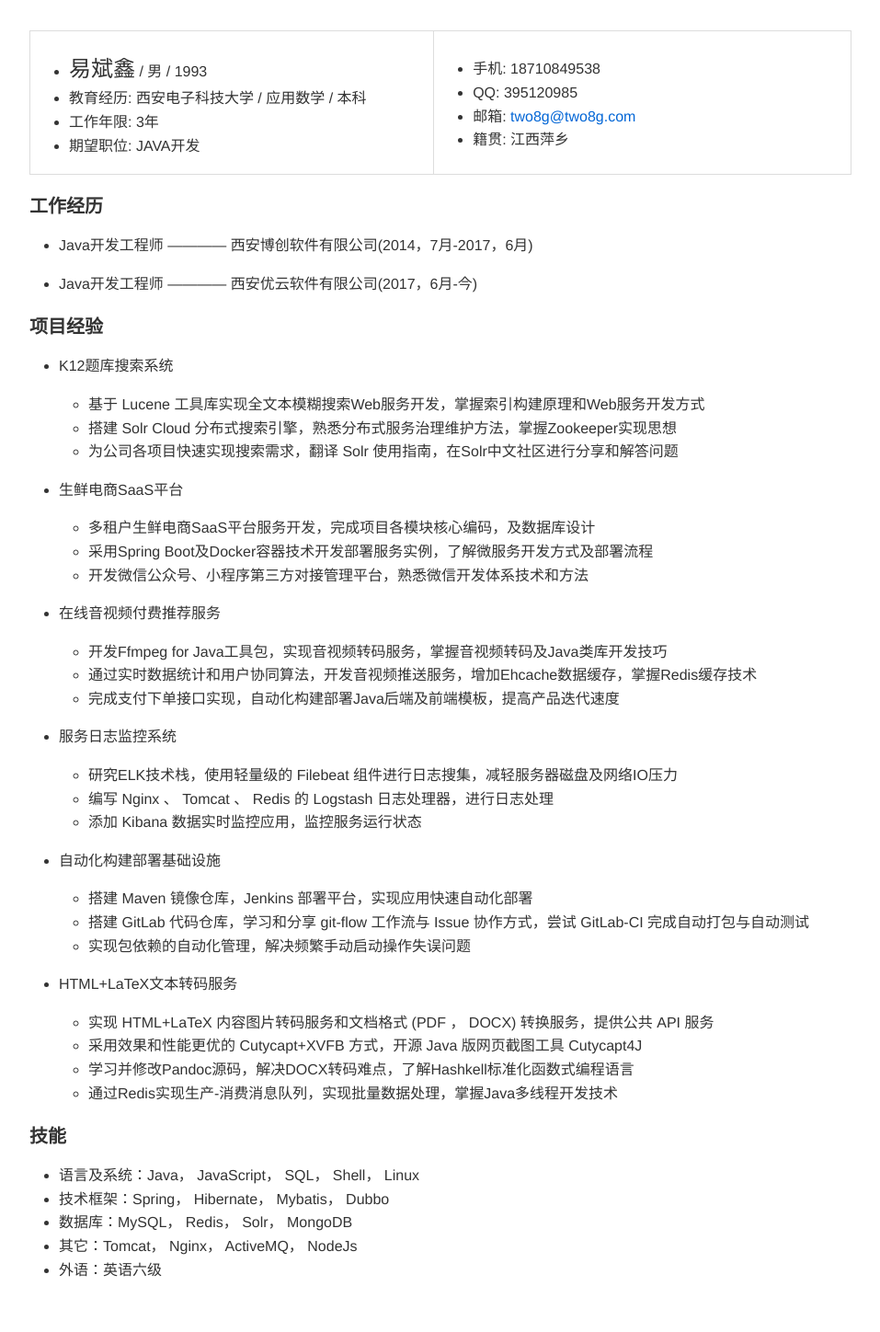
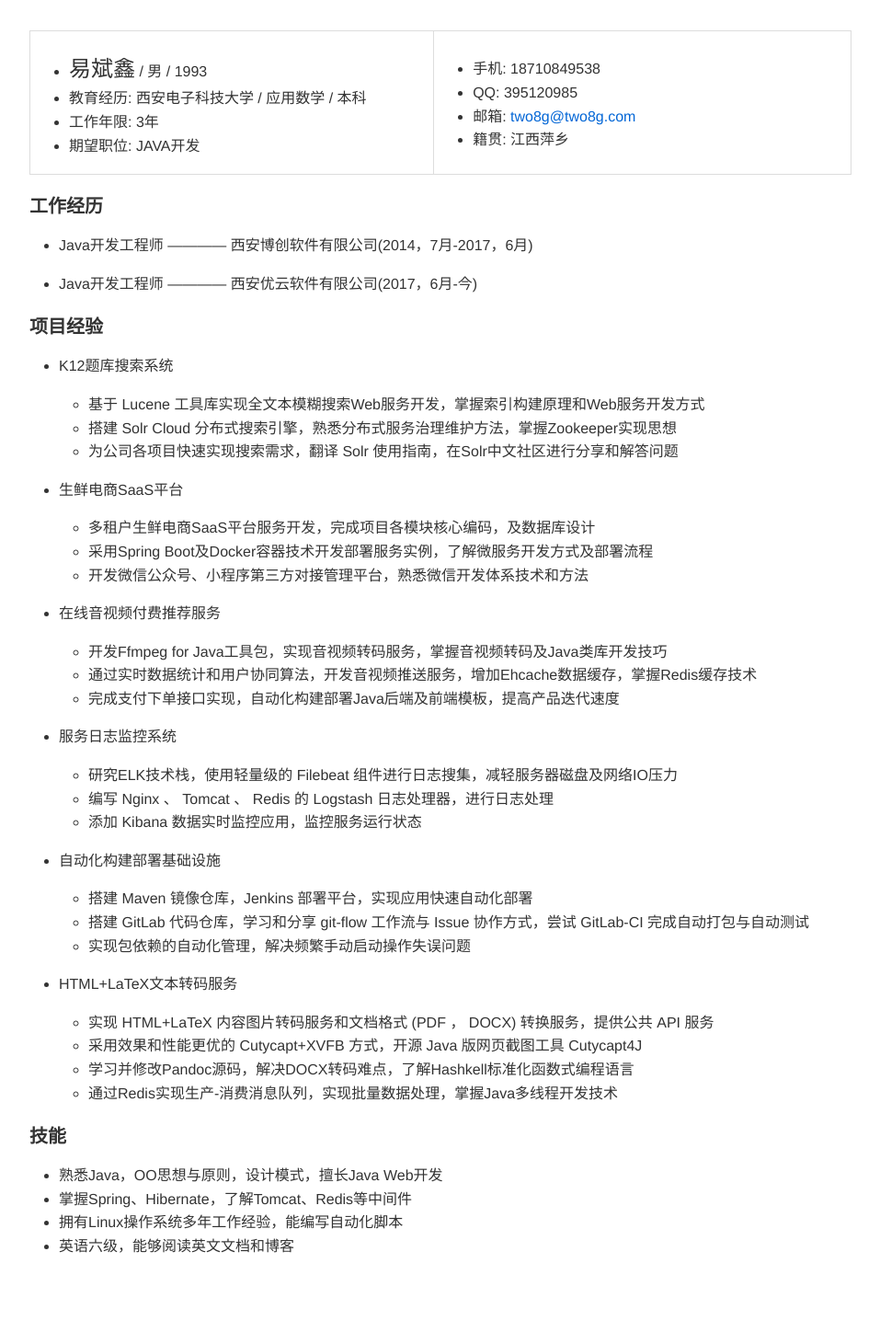
Before and after one commit to two8g/two8g.github.io, a Jekyll site: the page job/2017-11-16.html, which Jekyll copies as it is, in a window 1280 px wide. Shown: the whole page at 92% size, without its empty margins (24-981 px from the left). Built offline with Jekyll 4.4.1, drawn with Linux system fonts in a browser that asks for light colours; after the commit the page ends 1423 px from its top, so only the background shows below that.

Commit message:
update 技能

```diff
--- a/job/2017-11-16.html
+++ b/job/2017-11-16.html
@@ -101,19 +101,16 @@
               class="octicon octicon-link"></span></a>技能</span></h4>
       <ul>
         <li>
-          <span>语言及系统：Java， JavaScript， SQL， Shell， Linux</span>
+          <span>熟悉Java，OO思想与原则，设计模式，擅长Java Web开发</span>
         </li>
         <li>
-          <span>技术框架：Spring， Hibernate， Mybatis， Dubbo</span>
+          <span>掌握Spring、Hibernate，了解Tomcat、Redis等中间件</span>
         </li>
         <li>
-          <span>数据库：MySQL， Redis， Solr， MongoDB</span>
+          <span>拥有Linux操作系统多年工作经验，能编写自动化脚本</span>
         </li>
         <li>
-          <span>其它：Tomcat， Nginx， ActiveMQ， NodeJs</span>
-        </li>
-        <li>
-          <span>外语：英语六级</span>
+          <span>英语六级，能够阅读英文文档和博客</span>
         </li>
       </ul>
     </article>
```
Also changed, not shown: 1 other file.
